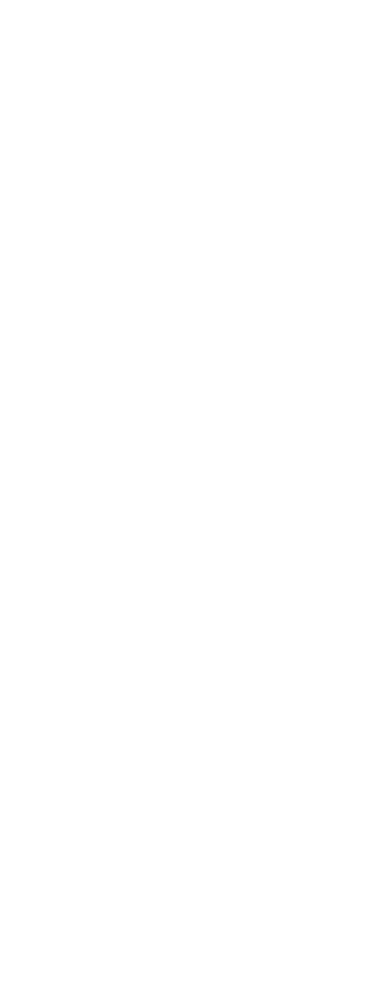
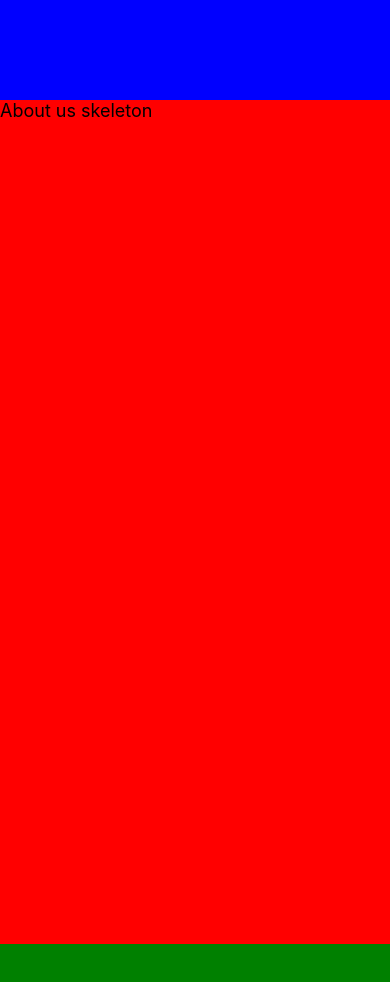
Before and after one commit to roboclub-tu/roboclub-website, a React (Create React App) app: page / in a window 390 px wide. Shown: the top 982 px of the page. Before the commit the page ends 844 px from the top, so only its background shows below. Built offline with nearby package versions, Linux system fonts and the light colour scheme.

Commit message:
Some improvements. (#12)

```diff
--- a/src/App.js
+++ b/src/App.js
@@ -1,9 +1,15 @@
 import './styles/App.scss';
+import { AboutUs } from "./components/AboutUs/AboutUs";
+import { Alumni } from "./components/Alumni/Alumni";
+import { Header } from "./components/Header/Header";
 
 function App() {
   return (
     <div className="App">
-
+      {/* TODO: put all sections */}
+      <Header/>
+      <AboutUs />
+      <Alumni />
     </div>
   );
 }
--- a/src/components/AboutUs/AboutUs.js
+++ b/src/components/AboutUs/AboutUs.js
@@ -0,0 +1,10 @@
+import { render } from "@testing-library/react"
+import "./style.scss"
+
+export function AboutUs() {
+    return (
+        <div id="about-us">
+            <span>About us skeleton</span>
+        </div>
+    )
+}
--- /dev/null
+++ b/src/components/AboutUs/style.scss
@@ -0,0 +1,14 @@
+#about-us {
+  height: 100vh;
+  background-color: red;
+}
+
+span {
+  font-size: 40px;
+}
+
+@media only screen and (max-width: 600px) {
+  span {
+    font-size: 18px;
+  }
+}
--- a/src/components/Alumni/Alumni.js
+++ b/src/components/Alumni/Alumni.js
@@ -0,0 +1,6 @@
+import React from 'react';
+import "./style.scss";
+
+export function Alumni() {
+  return <div id="alumni"></div>;
+}
--- /dev/null
+++ b/src/components/Alumni/style.scss
@@ -0,0 +1,4 @@
+#alumni {
+    height: 100vh;
+    background-color: green;
+}
--- a/src/components/Header/Header.js
+++ b/src/components/Header/Header.js
@@ -0,0 +1,8 @@
+import React from 'react';
+import "./style.scss";
+
+export function Header() {
+  return <div id="header">
+
+  </div>;
+}
--- /dev/null
+++ b/src/components/Header/style.scss
@@ -0,0 +1,4 @@
+#header {
+    height: 100px;
+    background-color: blue;
+}
```
Also changed, not shown: src/components/Team/style.scss (added), 1 other file (tests, documents, lock files or other folders).
